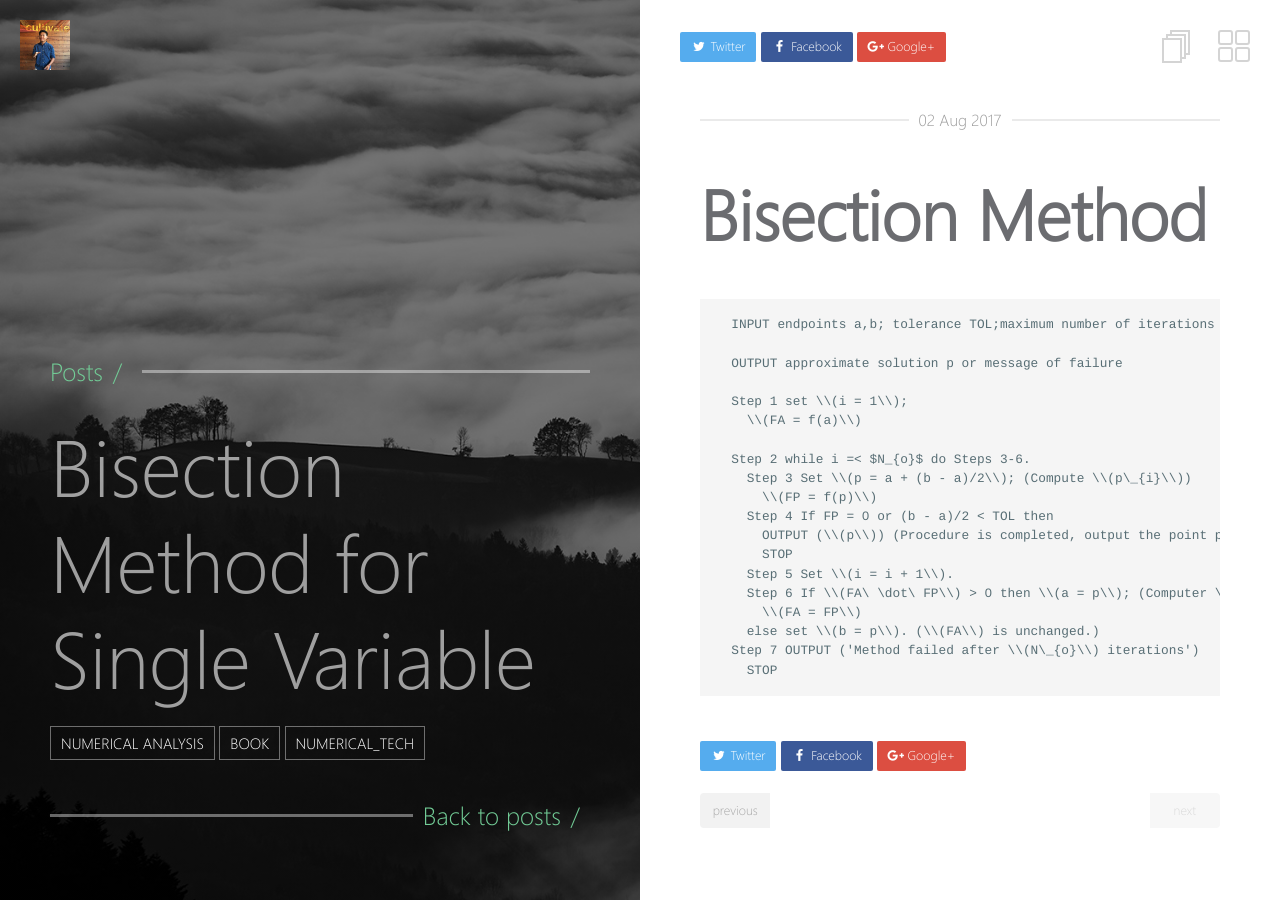
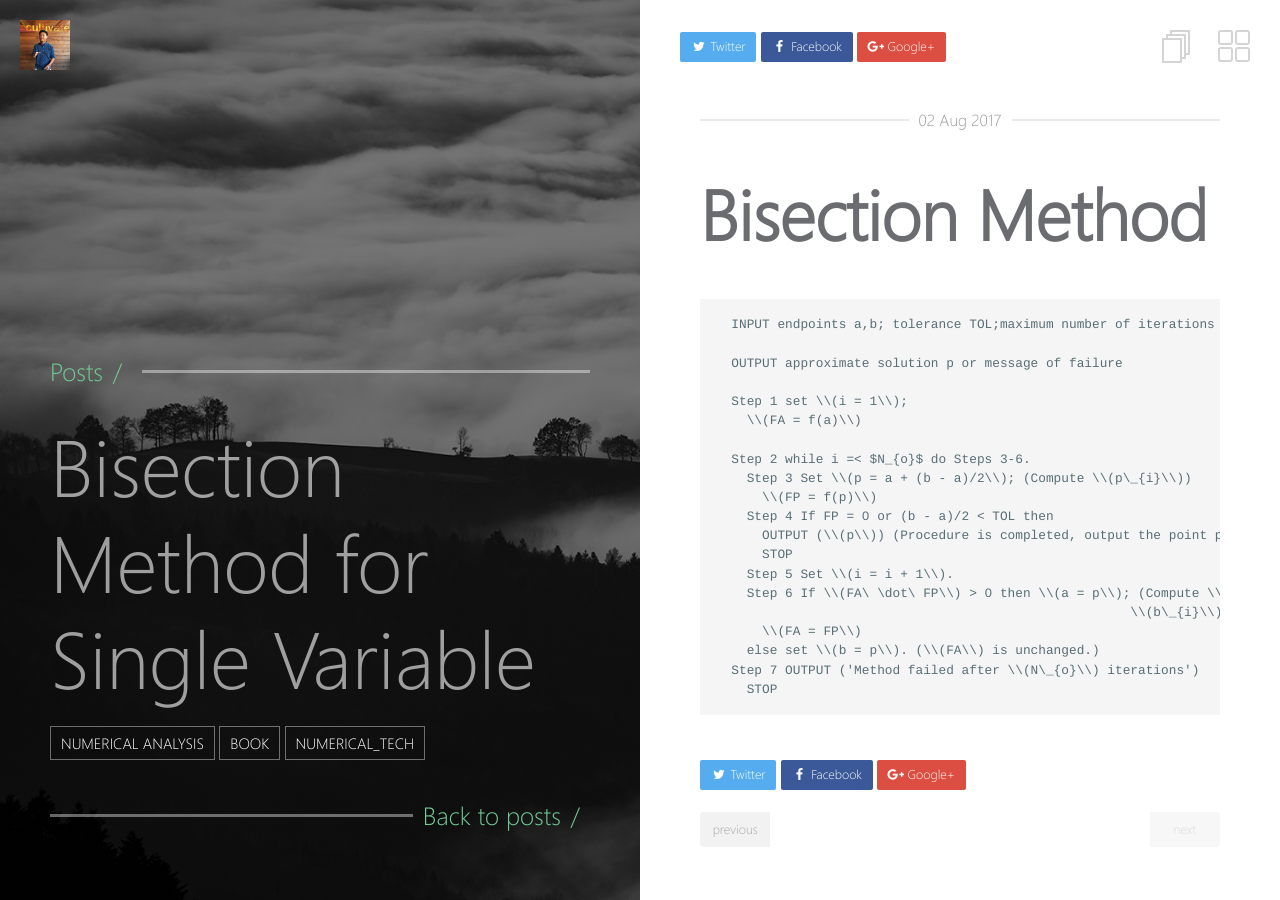
Before and after one commit to ranyishere/ranyishere.github.io, a Jekyll site: the page built from _posts/2017-08-02-bisection.md, in a window 1280 px wide. Built offline with Jekyll 4.4.1, drawn with Linux system fonts in a browser that asks for light colours.

Commit message:
fixed length of code

```diff
--- a/_posts/2017-08-02-bisection.md
+++ b/_posts/2017-08-02-bisection.md
@@ -25,7 +25,8 @@ tags:
       OUTPUT (\\(p\\)) (Procedure is completed, output the point p)
       STOP
     Step 5 Set \\(i = i + 1\\).
-    Step 6 If \\(FA\ \dot\ FP\\) > 0 then \\(a = p\\); (Computer \\(a\_{i}\\), \\(b\_{i}\\))
+    Step 6 If \\(FA\ \dot\ FP\\) > 0 then \\(a = p\\); (Compute \\(a\_{i}\\),
+                                                      \\(b\_{i}\\))
       \\(FA = FP\\)
     else set \\(b = p\\). (\\(FA\\) is unchanged.)
   Step 7 OUTPUT ('Method failed after \\(N\_{o}\\) iterations')
```
